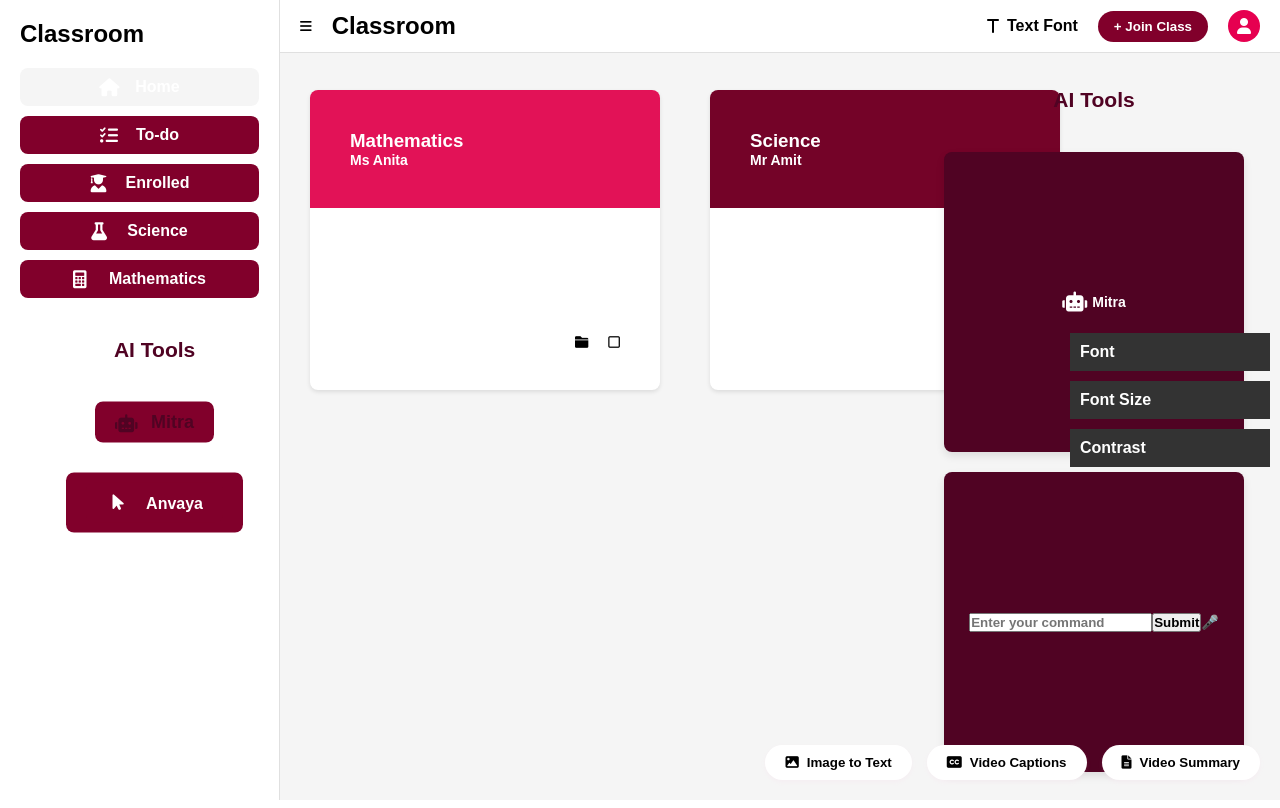
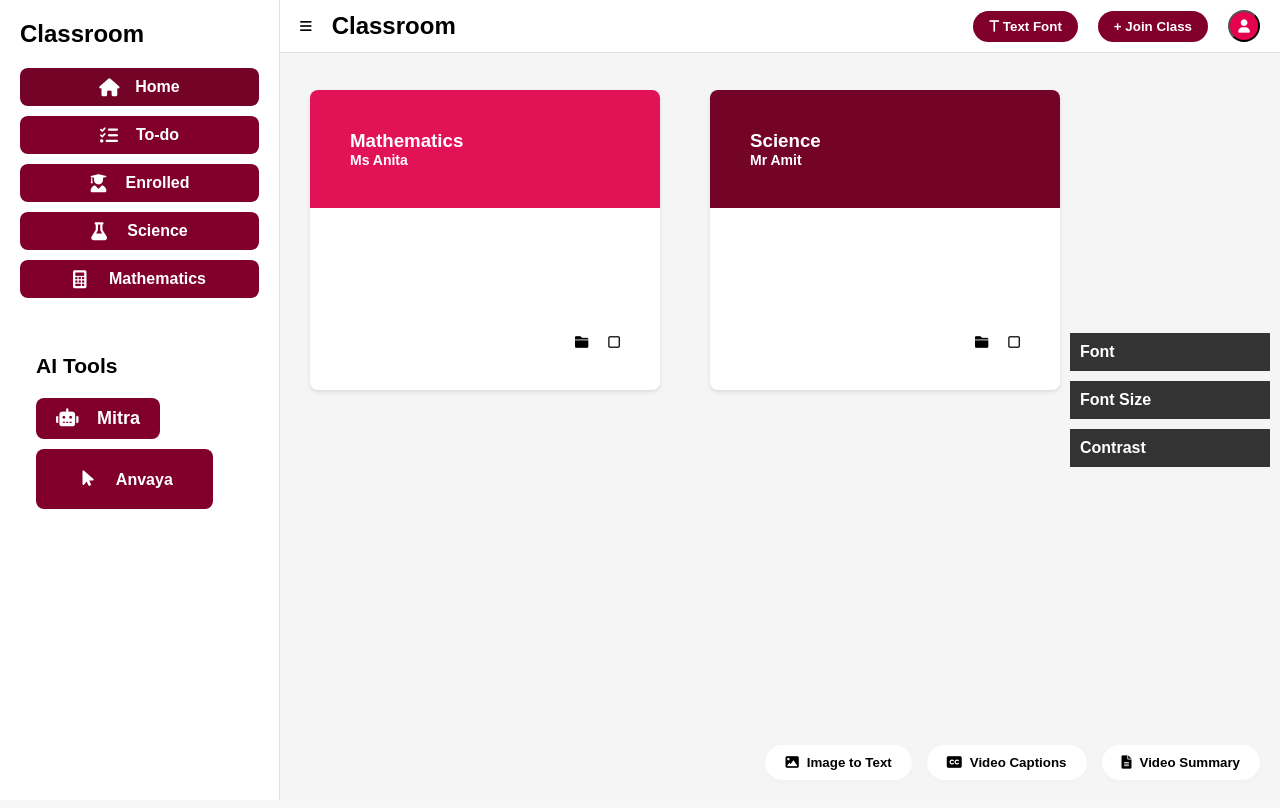
Before and after one commit to MadhankumarAI/EqualEdge-CodeRed25, a Flask app: page /home in a window 1280 px wide. Run offline with Flask 3, Linux system fonts and the light colour scheme.

Commit message:
Update home.html

```diff
--- a/templates/home.html
+++ b/templates/home.html
@@ -14,6 +14,30 @@
             box-sizing: border-box;
             font-family: Arial, sans-serif;
             font-weight: bold;
+        }
+        *:focus {
+            outline: 3px solid #81002b;
+            outline-offset: 2px;
+        }
+        .nav-item:focus,
+        .tool-button:focus,
+        .join-button:focus,
+        .class-card:focus-within {
+            box-shadow: 0 0 0 3px #81002b;
+        }
+        .skip-link {
+            position: absolute;
+            top: -40px;
+            left: 0;
+            background: #81002b;
+            color: white;
+            padding: 8px;
+            z-index: 100;
+            transition: top 0.3s;
+        }
+
+        .skip-link:focus {
+            top: 0;
         }
 
         .sidebar {
@@ -61,7 +85,7 @@
         }
 
         .nav-item.active {
-            background: #f5f5f5;
+            background: #740328;
         }
 
         .nav-item i {
@@ -75,11 +99,18 @@
             padding: 16px;
             margin-top: 40px;
         }
-
         .ai-tools .nav-item {
             font-size: 18px;
-            color: #500323;
+            color: white; /* Changed from #500323 to white */
         }
+
+        /* ... rest of the existing styles ... */
+
+        /* Make sure the Mitra icon is also white */
+        .ai-tools .nav-item i {
+            color: white;
+        }
+
 
         .class-card {
             background: white;
@@ -119,7 +150,14 @@
             flex-wrap: wrap;
             gap: 30px;
         }
-
+        .font-tool{
+            background: #81002b;
+            color: white;
+            border: none;
+            padding:8px 16px;
+            border-radius: 20px;
+            cursor:pointer;
+        }
         .join-button {
             background: #81002b;
             color: white;
@@ -169,6 +207,7 @@
             align-items: center;
             gap: 8px;
         }
+
         .nav-item {
             display: flex;
             align-items: center;
@@ -182,6 +221,62 @@
 
         .nav-item:hover {
             background-color: #a60039;
+        }
+        .tooltip {
+            position: relative;
+            display: inline-block;
+        }
+
+        .tooltip .tooltip-text {
+            visibility: hidden;
+            width: 200px;
+            background-color: #360010;
+            color: #ffffff;
+            text-align: center;
+            border-radius: 6px;
+            padding: 8px;
+            position: absolute;
+            z-index: 1;
+            bottom: 125%;
+            left: 50%;
+            transform: translateX(-50%);
+            opacity: 0;
+            transition: opacity 0.3s;
+            font-size: 14px;
+            font-weight: normal;
+            box-shadow: 0 2px 5px rgba(0,0,0,0.2);
+        }
+
+        /* Arrow for tooltip */
+        .tooltip .tooltip-text::after {
+            content: "";
+            position: absolute;
+            top: 100%;
+            left: 50%;
+            margin-left: -5px;
+            border-width: 5px;
+            border-style: solid;
+            border-color: #333 transparent transparent transparent;
+        }
+
+        /* Show tooltip on hover and focus */
+        .tooltip:hover .tooltip-text,
+        .tooltip:focus .tooltip-text,
+        .tooltip:focus-within .tooltip-text {
+            visibility: visible;
+            opacity: 1;
+        }
+
+        /* Adjust tooltip position for different elements */
+        .header .tooltip .tooltip-text {
+            bottom: auto;
+            top: 125%;
+        }
+
+        .header .tooltip .tooltip-text::after {
+            top: auto;
+            bottom: 100%;
+            border-color: transparent transparent #333 transparent;
         }
         @keyframes flicker {
           0% { background-color: #FF0000; }
@@ -210,161 +305,136 @@
       .flicker-button:hover {
           background-color: #a60039;
       }
-      .ai-tools {
-        font-size: 18px;
-        padding: 16px;
-        position: absolute;
-        top: 50%; /* Center vertically */
-        right: 20px; /* Align to the right */
-        transform: translateY(-50%); /* Adjust for perfect vertical centering */
-        display: flex;
-        flex-direction: column;
-        align-items: center;
-        gap: 20px; /* Space between elements */
-    }
-
-    .ai-tools h3 {
-        margin-bottom: 20px;
-        text-align: center;
-        color: #500323;
-    }
-
-    .square {
-        width: 300px;
-        height: 300px;
-        display: flex;
-        justify-content: center;
-        align-items: center;
-        background-color: #500323;
-        color: white;
-        font-size: 14px;
-        border-radius: 8px;
-        box-shadow: 0 4px 8px rgba(0, 0, 0, 0.1);
-        transition: transform 0.3s ease, box-shadow 0.3s ease;
-        cursor: pointer;
-        text-align: center;
-        padding: 8px;
-    }
-
-    .square:hover {
-        transform: scale(1.1);
-        box-shadow: 0 6px 12px rgba(0, 0, 0, 0.2);
-    }
-
-    .square i {
-        margin-right: 5px;
-        font-size: 20px;
-    }
 
 
     </style>
 </head>
 <body>
-    <div class="sidebar">
-        <h2 style="margin-bottom: 20px; font-size: 24px;">Classroom</h2>
+    <a href="#main-content" class="skip-link">Skip to main content</a>
+    <div class="sidebar" role="navigation" aria-label="Main navigation">
+        <h2 id="site-title" style="margin-bottom: 20px; font-size: 24px;">Classroom</h2>
         <nav>
-            <div class="nav-item active">
-                <i class="fas fa-home"></i>
+            <div class="nav-item active" role="button" tabindex="0" aria-current="page"
+                 onkeypress="if(event.key==='Enter') this.click()">
+                <i class="fas fa-home" aria-hidden="true"></i>
                 <span>Home</span>
             </div>
 
-            <div class="nav-item" onclick="window.location.href='/todo'" style="cursor: pointer;">
-                <i class="fas fa-tasks"></i>
+            <div class="nav-item" role="button" tabindex="0"
+                 onkeypress="if(event.key==='Enter') window.location.href='/todo'"
+                 onclick="window.location.href='/todo'">
+                <i class="fas fa-tasks" aria-hidden="true"></i>
                 <span>To-do</span>
             </div>
 
-            <div class="nav-item">
+            <div class="nav-item" role="button" tabindex="0"
+            onkeypress="if(event.key==='Enter') window.location.href='/todo'"
+            onclick="window.location.href='/todo'">
                 <i class="fas fa-user-graduate"></i>
                 <span>Enrolled</span>
             </div>
-            <div class="nav-item">
+
+            <div class="nav-item" role="button" tabindex="0"
+            onkeypress="if(event.key==='Enter') window.location.href='/todoo'"
+            onclick="window.location.href='/todo'">
                 <i class="fas fa-flask"></i>
                 <span>Science</span>
                 <div class="circle-badge"></div>
             </div>
-            <div class="nav-item">
+            <div class="nav-item" role="button" tabindex="0"
+            onkeypress="if(event.key==='Enter')window.location.href='/todo'"
+            onclick="window.location.href='/todo'">
                 <i class="fas fa-calculator"></i>
                 <span>Mathematics</span>
                 <div class="circle-badge"></div>
             </div>
         </nav>
 
-        <div class="ai-tools">
-            <h3 style="margin-bottom: 20px;">AI Tools</h3>
-            <div class="nav-item">
-                <i class="fas fa-robot"></i>
+        <div class="ai-tools" role="region" aria-labelledby="ai-tools-heading">
+            <h3 id="ai-tools-heading" style="margin-bottom: 20px;">AI Tools</h3>
+            <div class="nav-item tooltip" role="button" tabindex="0"
+                 onkeypress="if(event.key==='Enter') this.click()">
+                <i class="fas fa-robot" aria-hidden="true"></i>
                 <span>Mitra</span>
+                <span class="tooltip-text" role="tooltip">Need help? Click here to chat with Mitra, your friendly assistant!</span>
             </div>
-            <div class="nav-item">
-              <button id="anvaya-item" class="flicker-button">
-                  <i class="fas fa-mouse-pointer"></i>
+            <div class="nav-item tooltip">
+                <button id="anvaya-item" class="flicker-button" aria-label="Activate Anvaya AI">
+                    <i class="fas fa-mouse-pointer" aria-hidden="true"></i>
                     <span>Anvaya</span>
+                    <span class="tooltip-text" role="tooltip">Need guidance for navigation? Click here to let Anvaya assist you!</span>
                 </button>
             </div>
-
         </div>
     </div>
 
-    <header class="header">
+    <header class="header" role="banner">
         <div style="display: flex; align-items: center;">
-            <button style="background: none; border: none; margin-right: 20px;">
-                <i class="fas fa-bars"></i>
+            <button style="background: none; border: none; margin-right: 20px;" aria-label="Toggle menu">
+                <i class="fas fa-bars" aria-hidden="true"></i>
             </button>
             <h2>Classroom</h2>
         </div>
         <div style="display: flex; align-items: center; gap: 20px;">
-            <div class="font-tool">
-                <i class="fas fa-t"></i>
+            <button class="font-tool tooltip" aria-haspopup="true" aria-expanded="false"
+                    onclick="toggleDropdown('fontDropdown')">
+                <i class="fas fa-t" aria-hidden="true"></i>
                 <span>Text Font</span>
-            </div>
-            <button class="join-button">
+                <span class="tooltip-text" role="tooltip">Click to change Text font</span>
+            </button>
+            <button class="join-button" aria-label="Join new class">
                 + Join Class
             </button>
-            <div class="user-profile">
-                <i class="fas fa-user"></i>
-            </div>
+            <button class="user-profile tooltip" aria-label="User profile">
+                <i class="fas fa-user" aria-hidden="true"></i>
+                <span class="tooltip-text" role="tooltip">View Profile</span>
+            </button>
         </div>
     </header>
 
-    <main class="main-content">
-        <div class="class-grid">
-            <div class="class-card">
+
+    <main id="main-content" class="main-content" role="main">
+        <div class="class-grid" role="list">
+            <div class="class-card" role="listitem" tabindex="0">
                 <div class="class-header math">
                     <h3>Mathematics</h3>
                     <div style="font-size: 14px;">Ms Anita</div>
                 </div>
                 <div class="class-content">
-                    <button style="background: none; border: none;">
-                        <i class="fas fa-folder"></i>
+                    <button style="background: none; border: none;" aria-label="Open folder">
+                        <i class="fas fa-folder" aria-hidden="true"></i>
                     </button>
-                    <button style="background: none; border: none;">
-                        <i class="far fa-square"></i>
+                    <button style="background: none; border: none;" aria-label="Toggle selection">
+                        <i class="far fa-square" aria-hidden="true"></i>
                     </button>
                 </div>
             </div>
 
-            <div class="class-card">
+            <div class="class-card" role="listitem" tabindex="0">
                 <div class="class-header science">
                     <h3>Science</h3>
                     <div style="font-size: 14px;">Mr Amit</div>
                 </div>
                 <div class="class-content">
-                    <button style="background: none; border: none;">
-                        <i class="fas fa-folder"></i>
+                    <button style="background: none; border: none;" aria-label="Open folder">
+                        <i class="fas fa-folder" aria-hidden="'true"></i>
                     </button>
-                    <button style="background: none; border: none;">
-                        <i class="far fa-square"></i>
+                    <button style="background: none; border: none;" aria-label="Toggle selection">
+                        <i class="far fa-square" aria-hidden="true"></i>
                     </button>
                 </div>
             </div>
         </div>
     </main>
-    <div class="settings-container">
-        <div class="settings-btn" onclick="toggleDropdown('fontDropdown')">Font</div>
-        <div class="dropdown" id="fontDropdown">
-            <button onclick="setFont('Arial')">Arial</button>
-            <button onclick="setFont('Courier New')">Courier New</button>
-            <button onclick="setFont('Georgia')">Georgia</button>
+    <div class="settings-container" role="complementary" aria-label="Display settings">
+        <div class="settings-btn" role="button" tabindex="0"
+             onclick="toggleDropdown('fontDropdown')"
+             onkeypress="if(event.key==='Enter') toggleDropdown('fontDropdown')"
+             aria-expanded="false" aria-controls="fontDropdown">Font</div>
+        <div class="dropdown" id="fontDropdown" role="menu">
+            <button role="menuitem" onclick="setFont('Arial')">Arial</button>
+            <button role="menuitem" onclick="setFont('Courier New')">Courier New</button>
+            <button role="menuitem" onclick="setFont('Georgia')">Georgia</button>
         </div>
 
         <div class="settings-btn" onclick="toggleSlider('fontSizeSlider')">Font Size</div>
@@ -378,21 +448,6 @@
             <input type="range" min="0.5" max="2" value="1" step="0.1" onchange="setContrast(this.value)">
             <p>Contrast: <span id="contrastValue">1</span></p>
         </div>
-    </div>
-    <div class="ai-tools">
-        <h3>AI Tools</h3>
-        <div class="square">
-            <i class="fas fa-robot"></i>
-            <span>Mitra</span>
-        </div>
-        <div class="square">
-            <input type="text" id="voiceInput" placeholder="Enter your command" />
-            <button onclick="sendVoiceCommand(event)">Submit</button>
-            <span id="micIcon" style="cursor: pointer;" onclick="startVoiceRecognition()">🎤</span> <!-- Microphone icon -->
-            <button id="stopButton" style="display: none;" onclick="stopVoiceRecognition(event)">Stop</button> <!-- Stop button -->
-        </div>
-
-        <div id="result"></div>
     </div>
     <div class="bottom-tools">
         <button class="tool-button">
@@ -408,106 +463,127 @@
             Video Summary
         </button>
     </div>
-    <audio id="popup-sound" src="static/sounds/popup.mp3" preload="auto"></audio>
 
     <script>
-        // Play the sound when the page is fully loaded
-        window.addEventListener('DOMContentLoaded', () => {
-            const sound = document.getElementById('popup-sound');
-            sound.play().catch(error => {
-                console.error("Error playing the sound:", error);
-            });
-        });
-    </script>
-
-
-
-<script>
-    //anvaya--------------------------------------------------------
-    (() => {
       let recognition;
-        let timeoutId;
       let pauseTimer;
 
       function initializeSpeechRecognition() {
-            if (!recognition) {
           recognition = new (window.SpeechRecognition || window.webkitSpeechRecognition)();
           recognition.lang = 'en-US';
-                recognition.interimResults = false;
-                recognition.maxAlternatives = 1;
+          recognition.interimResults = false; // Don't show partial results
+          recognition.maxAlternatives = 1; // Only accept the best alternative
           recognition.continuous = false;
 
-                recognition.onresult = function (event) {
-                    const transcript = event.results[0][0].transcript.toLowerCase();
-                    console.log("Recognized command:", transcript);
-                    document.getElementById("voiceInput").value = transcript;
+          // When speech recognition result is available
+          recognition.onresult = function(event) {
+              const transcript = event.results[0][0].transcript;
+              console.log('Recognized command:', transcript);
+              console.log(transcript)
 
+              // Send the recognized command to the backend for processing
               fetch('/process_command', {
                   method: 'POST',
                   headers: { 'Content-Type': 'application/json' },
-                        body: JSON.stringify({ command: transcript }),
+                  body: JSON.stringify({ command: transcript })
               })
-                        .then((response) => response.json())
-                        .then((data) => {
-                            if (data.redirect_url) {
-                                window.location.href = data.redirect_url;
-                            }
+              .then(response => response.json())
+              .then(data => {
+                  window.location.href = data.redirect_url;  // Redirect to the URL received from the backend
               })
-                        .catch((err) => console.error("Error:", err));
+              .catch(err => console.error('Error:', err));
           };
 
-                recognition.onerror = function (event) {
-                    console.error("Error occurred in recognition:", event.error);
+          // Handle errors
+          recognition.onerror = function(event) {
+              console.error('Error occurred in recognition:', event.error);
           };
 
-                recognition.onend = function () {
-                    console.log("Speech recognition ended.");
+          // Restart recognition on end to handle longer speech
+          recognition.onend = function() {
               if (!pauseTimer) recognition.start();
           };
       }
+      function handleDropdownKeyPress(event, dropdownId) {
+            if (event.key === 'Enter' || event.key === ' ') {
+                event.preventDefault();
+                toggleDropdown(dropdownId);
             }
+        }
+        function toggleDropdown(id) {
+            const dropdown = document.getElementById(id);
+            const isExpanded = dropdown.classList.contains('show');
 
-        window.startVoiceRecognition = function () {
-            initializeSpeechRecognition();
-            try {
-                recognition.start();
-                console.log("Speech recognition started.");
-                document.getElementById("anvaya-item").classList.add("flickering");
+            // Update ARIA attributes
+            const trigger = dropdown.previousElementSibling;
+            trigger.setAttribute('aria-expanded', !isExpanded);
 
-                timeoutId = setTimeout(() => {
-                    stopVoiceRecognition();
-                }, 5000);
-            } catch (error) {
-                console.error("Error starting SpeechRecognition:", error);
+            dropdown.classList.toggle('show');
+
+            // If opening, focus the first interactive element
+            if (!isExpanded) {
+                const firstButton = dropdown.querySelector('button');
+                if (firstButton) firstButton.focus();
             }
-        };
+        }
+        function handleSliderKeyboard(event, sliderId) {
+            const slider = document.getElementById(sliderId);
+            const input = slider.querySelector('input[type="range"]');
 
-        function stopVoiceRecognition() {
-            if (recognition) {
-                recognition.stop();
-                console.log("Speech recognition stopped.");
+            switch(event.key) {
+                case 'ArrowRight':
+                case 'ArrowUp':
+                    input.value = Number(input.value) + Number(input.step);
+                    break;
+                case 'ArrowLeft':
+                case 'ArrowDown':
+                    input.value = Number(input.value) - Number(input.step);
+                    break;
             }
-            resetUI();
-        }
-
-        function resetUI() {
-            document.getElementById("anvaya-item").classList.remove("flickering");
-        }
-
-        document.addEventListener("keydown", function (event) {
-            if (event.key === "Escape") {
-                event.preventDefault();
-                window.startVoiceRecognition();
+            input.dispatchEvent(new Event('change'));
+            document.addEventListener('keydown', function(event) {
+            if (event.key === 'Escape') {
+                // Close any open dropdowns
+                document.querySelectorAll('.dropdown.show').forEach(dropdown => {
+                    dropdown.classList.remove('show');
+                    const trigger = dropdown.previousElementSibling;
+                    trigger.setAttribute('aria-expanded', 'false');
+                    trigger.focus();
+                });
             }
         });
 
+      // Submit the recognized command if no new input for 5 seconds
       function resetPauseTimer() {
-            if (pauseTimer) clearTimeout(pauseTimer);
+          if (pauseTimer) clearTimeout(pauseTimer);  // Clear any existing timer
           pauseTimer = setTimeout(() => {
-                stopVoiceRecognition();
-            }, 5000);
+              recognition.stop();  // Stop recognition after 5 seconds of inactivity
+
+              // Remove flickering effect from the button when recognition stops
+              document.getElementById('anvaya-item').classList.remove('flickering');
+          }, 5000);  // 5 seconds pause
       }
-    })();
+      document.querySelectorAll('.tooltip').forEach(tooltip => {
+            tooltip.addEventListener('keydown', (e) => {
+                if (e.key === 'Enter' || e.key === ' ') {
+                    e.preventDefault();
+                    const tooltipText = tooltip.querySelector('.tooltip-text');
+                    tooltipText.style.visibility = 'visible';
+                    tooltipText.style.opacity = '1';
+                }
+            });
+
+            tooltip.addEventListener('blur', (e) => {
+                const tooltipText = tooltip.querySelector('.tooltip-text');
+                tooltipText.style.visibility = 'hidden';
+                tooltipText.style.opacity = '0';
+            });
+        });
+      // Detect speech input pauses
+      recognition.onaudiostart = resetPauseTimer;  // Reset the timer when speech starts
+      recognition.onend = resetPauseTimer;  // Reset the timer when speech ends
+
+
   </script>
 </body>
 </html>
```
Lines whose indentation alone changed are shown as unchanged.
